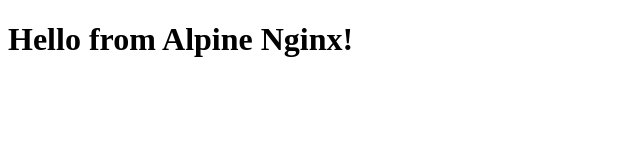
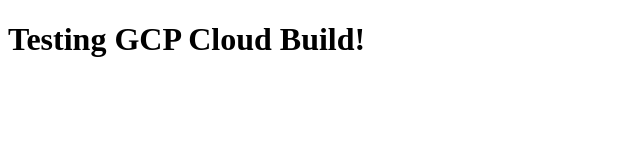
Before and after one commit to derrinc/hello-world-app, a plain HTML site: page index.html in a window 1280 px wide. Shown: the whole page, without its empty margins (0-640 px from the left). Drawn offline with Linux system fonts and the light colour scheme.

Commit message:
Update hello message

```diff
--- a/index.html
+++ b/index.html
@@ -6,6 +6,6 @@
     <title>Hello World</title>
 </head>
 <body>
-    <h1>Hello from Alpine Nginx!</h1>
+    <h1>Testing GCP Cloud Build!</h1>
 </body>
 </html>
```
